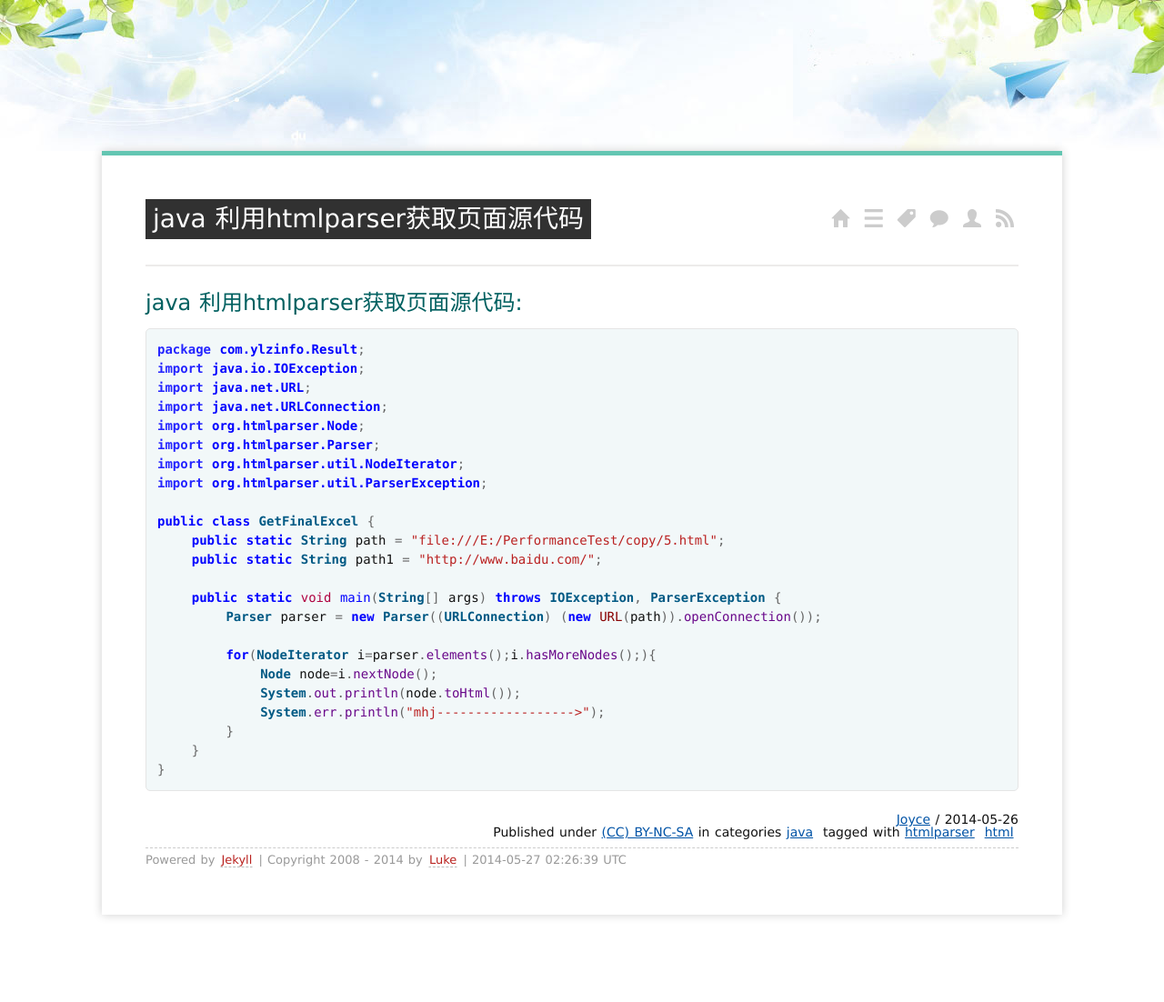
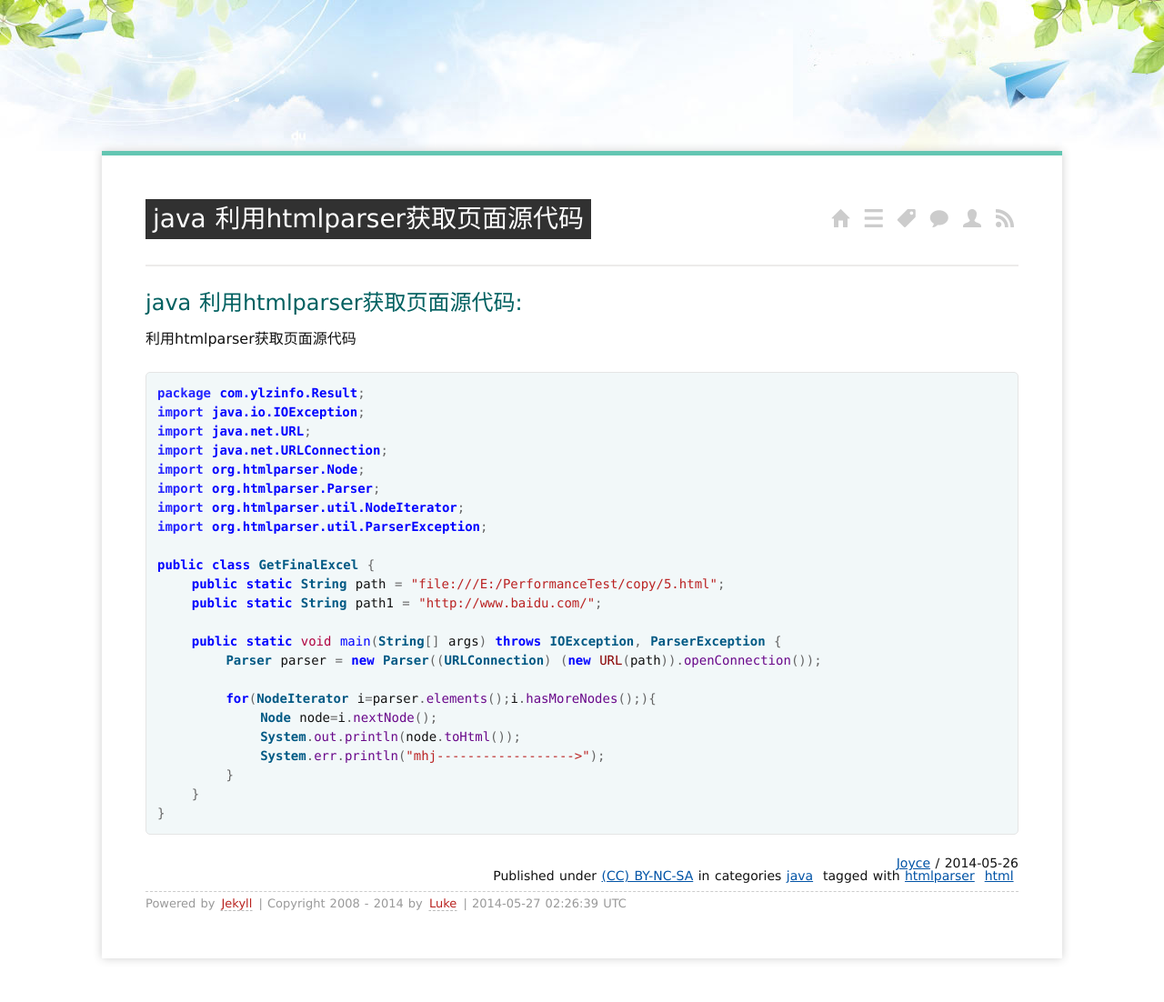
Before and after one commit to minghongjun/minghongjun.github.io, a Jekyll site: the page built from _posts/2014/2014-05-26-Java-利用htmlparser获取页面源代码.md, in a window 1280 px wide. Shown: the whole page at 91% size. Built offline with Jekyll 4.4.1, drawn with Linux system fonts in a browser that asks for light colours; Markdown is read by kramdown in place of the engine named in the settings; comment, search, counter and statistics services are not loaded; before the commit the page ends 1054 px from its top, so only the background shows below that.

Commit message:
daily updates

```diff
--- a/_posts/2014/2014-05-26-Java-利用htmlparser获取页面源代码.md
+++ b/_posts/2014/2014-05-26-Java-利用htmlparser获取页面源代码.md
@@ -7,6 +7,8 @@ tags:
     - html
 ---
 ## java 利用htmlparser获取页面源代码:
+
+>利用htmlparser获取页面源代码
 
 {% highlight java %}
 
```
